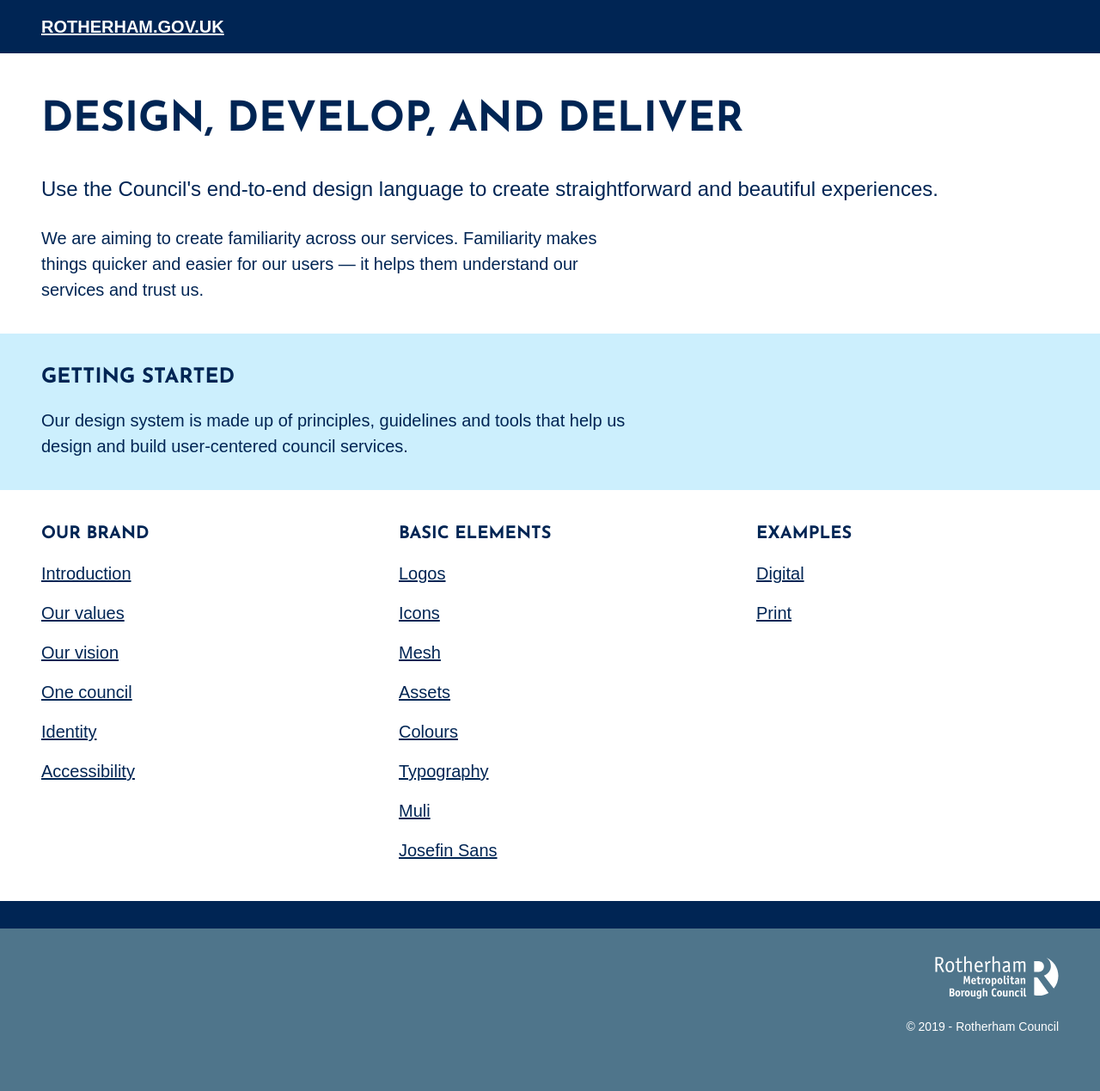
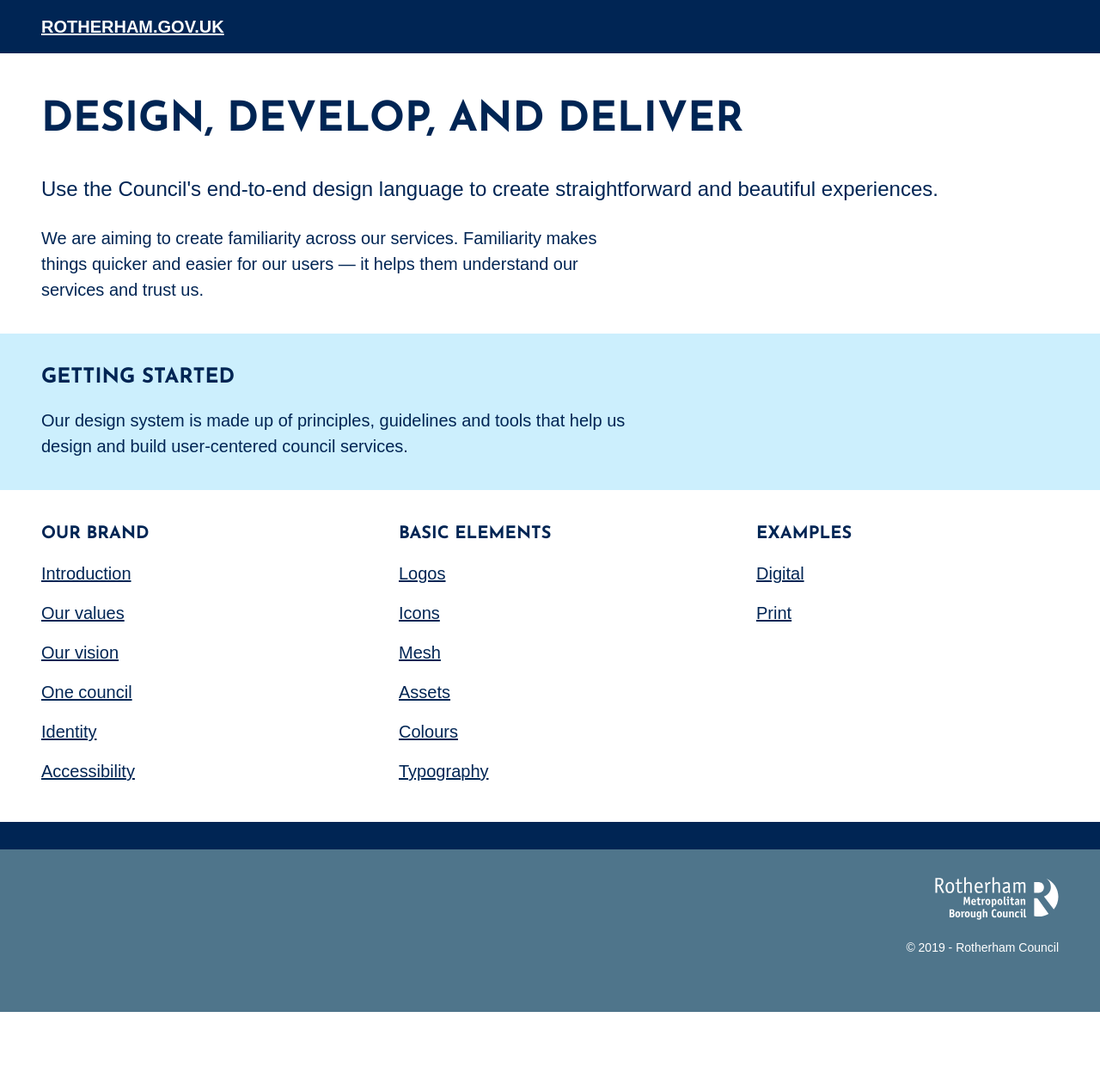
Before and after one commit to rothgov/design-manual, a Jekyll site: the page built from index.html, in a window 1280 px wide. Shown: the whole page at 86% size. Built offline with Jekyll 4.4.1, drawn with Linux system fonts in a browser that asks for light colours; some web fonts are replaced; after the commit the page ends 1177 px from its top, so only the background shows below that.

Commit message:
Update index.html

```diff
--- a/index.html
+++ b/index.html
@@ -62,12 +62,6 @@
         <li>
           <a class="db pv2 link blue hover-blue-l" href="{{%20site.baseurl%20}}/design/typography">Typography</a>
         </li>
-        <li>
-          <a class="db pv2 link blue hover-blue-l" href="{{%20site.baseurl%20}}/design/font-muli">Muli</a>
-        </li>
-        <li>
-          <a class="db pv2 link blue hover-blue-l" href="{{%20site.baseurl%20}}/design/font-josefin">Josefin Sans</a>
-        </li>
       </ul>
     </div>
     <div class="w-third-m w-third-l ph4-l">
@@ -77,7 +71,7 @@
           <a class="db pv2 link blue hover-blue-l" href="{{%20site.baseurl%20}}/design/typography">Digital</a>
         </li>
         <li>
-          <a class="db pv2 link blue hover-blue-l" href="{{%20site.baseurl%20}}/design/font-muli">Print</a>
+          <a class="db pv2 link blue hover-blue-l" href="{{%20site.baseurl%20}}/design/typography">Print</a>
         </li>
       </ul>
     </div>
```
